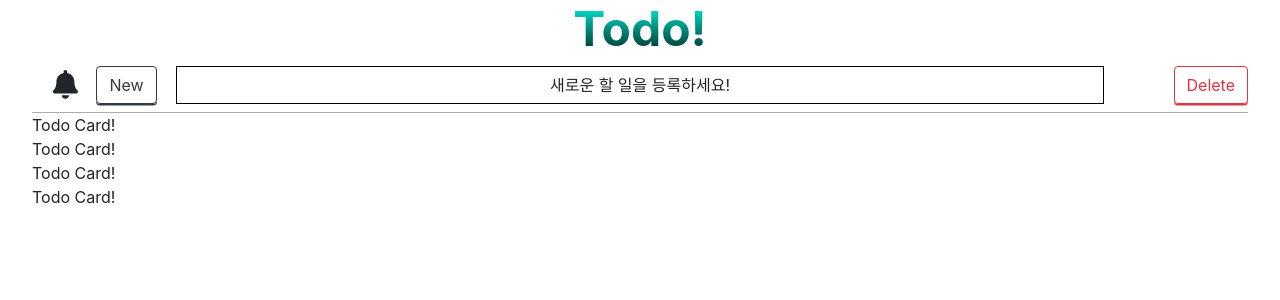
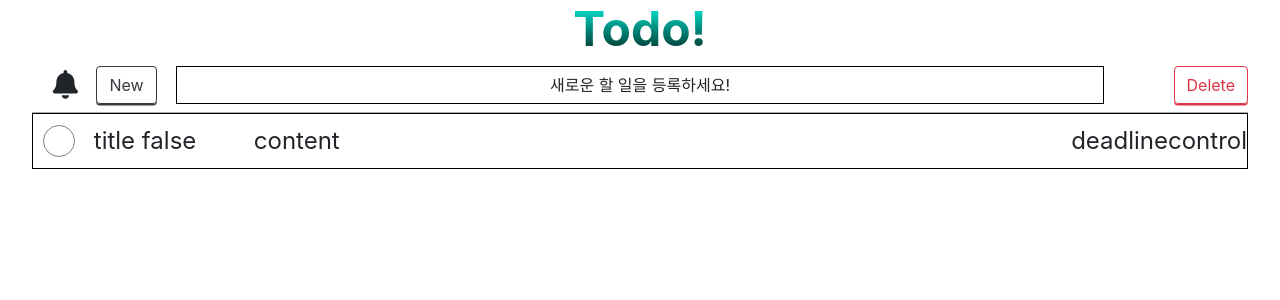
Before and after one commit to fed-gren/Todo-App, a React (Create React App) app in the folder todo_client/: page / in a window 1280 px wide. Shown: the top 300 px of the page. Built offline with nearby package versions, Linux system fonts and the light colour scheme; the HTML template or start-up script is replaced by a standard one.

Commit message:
feat: markup todo card structure
- todo card 마크업 구조 작성 및 스타일 적용
- todo status toggle 위한 onClick event 작성

```diff
--- a/todo_client/src/components/TodoCard.js
+++ b/todo_client/src/components/TodoCard.js
@@ -1,9 +1,26 @@
-import React from "react";
+import React, {useState} from "react";
+import "../styles/TodoCard.css";
 
 function TodoCard() {
+  const [todoDone, toggleStatus] = useState(false);
+
+  const statusHandler = () => toggleStatus(!todoDone);
+
   return (
-    <section>
-      <span>Todo Card!</span>
+    <section className="todo_card">
+      <section className="todo_card_left">
+        <section className="todo_card_checker">
+          <div className="checker" onClick={statusHandler}>
+            {(todoDone) ? <div className="check_flag done"></div> : <div className="check_flag todo"></div>}
+          </div>
+        </section>
+        <section className="todo_card_title">title {`${todoDone}`}</section>
+      </section>
+      <section className="todo_card_content">content</section>
+      <section className="todo_card_right">
+        <section className="todo_card_deadline">deadline</section>
+        <section className="todo_card_control">control</section>
+      </section>
     </section>
   );
 }
--- a/todo_client/src/components/TodoContainer.js
+++ b/todo_client/src/components/TodoContainer.js
@@ -8,9 +8,9 @@ function TodoContainer() {
   return (
     <section className="todo_card_container">
       <TodoCard />
+      {/* <TodoCard />
       <TodoCard />
-      <TodoCard />
-      <TodoCard />
+      <TodoCard /> */}
     </section>
   );
 }
--- /dev/null
+++ b/todo_client/src/styles/TodoCard.css
@@ -0,0 +1,67 @@
+.todo_card {
+  border: 1px solid black;
+  width: 100%;
+  display: flex;
+  height: 3.5rem;
+  align-items: center;
+  justify-content: space-around;
+  font-size: 1.5rem;
+}
+
+.todo_card_left {
+  display: flex;
+  flex-direction: row;
+  flex-grow: 0;
+}
+
+.todo_card_content {
+  flex-grow: 1;
+  padding: 0 .6rem;
+}
+
+.todo_card_right {
+  display: flex;
+  flex-direction: row;
+  flex-grow: 0;
+}
+
+.todo_card_checker {
+  display: flex;
+  align-items: center;
+  padding: 0 .6rem;
+}
+
+.checker {
+  width: 2rem;
+  height: 2rem;
+  border: 1px solid gray;
+  border-radius: 1rem;
+  display: flex;
+  align-items: center;
+  justify-content: center;
+  cursor: pointer;
+}
+
+.check_flag {
+  width: 1.5rem;
+  height: 1.5rem;
+  border: 1px solid gray;
+  border-radius: 1rem;
+  background-color: gray;
+}
+
+.done {
+  visibility: visible;
+  opacity: 1;
+}
+
+.todo {
+  visibility: hidden;
+}
+
+.todo_card_title {
+  display: flex;
+  align-items: center;
+  width: 10rem;
+  padding: 0 .6rem;
+}
```
